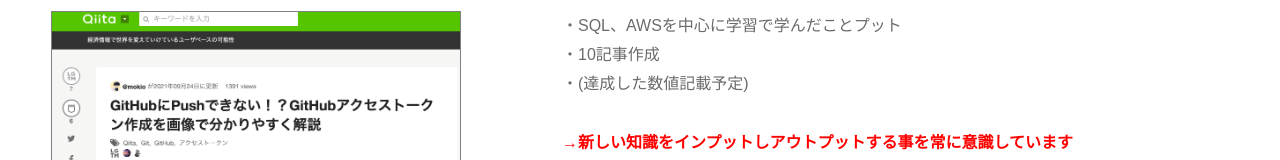
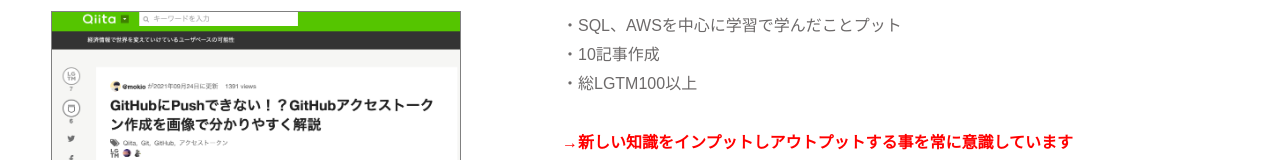
Before and after one commit to yutatanomoki/self-production, a plain HTML site: page index.html in a window 1280 px wide. Shown: the part 5010-5170 px from the top of the page. Drawn offline with nearby package versions, Linux system fonts and the light colour scheme; files that its build step writes are made by us from their sources; a script that the page names is missing.

Commit message:
Update index.html

```diff
--- a/index.html
+++ b/index.html
@@ -332,7 +332,7 @@
               <ul>
                 <li>・SQL、AWSを中心に学習で学んだことプット</li>
                 <li>・10記事作成</li>
-                <li>・(達成した数値記載予定)</li>
+                <li>・総LGTM100以上</li>
               </ul>
               <p class="red-bold pt_30">→新しい知識をインプットしアウトプットする事を常に意識しています</p>
             </div>
```
